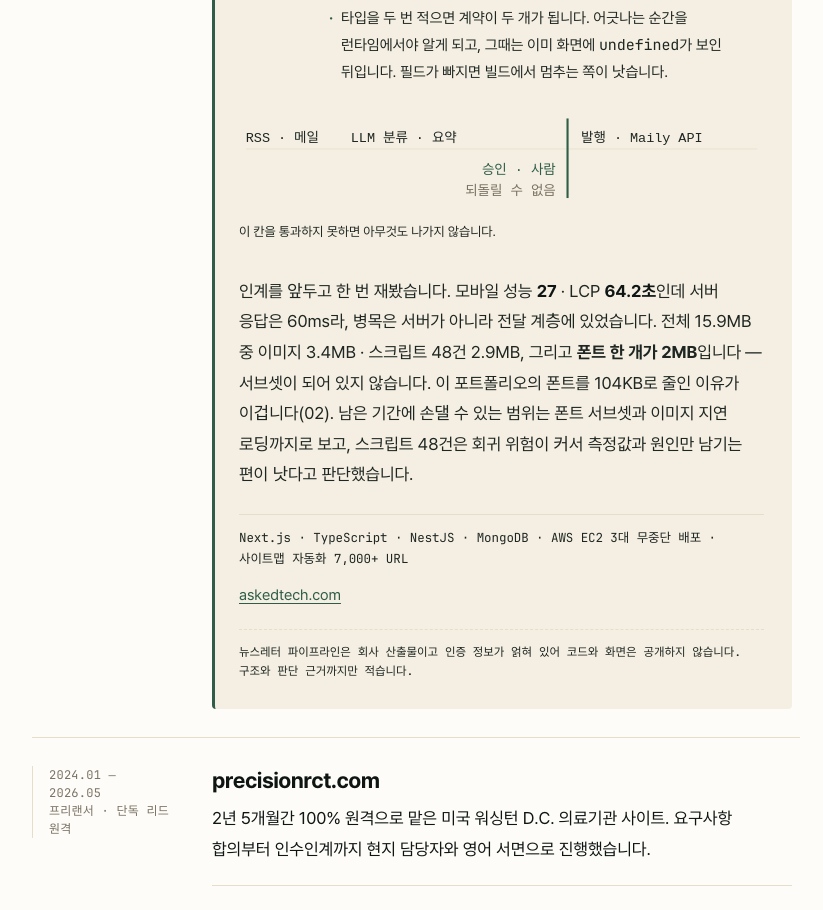
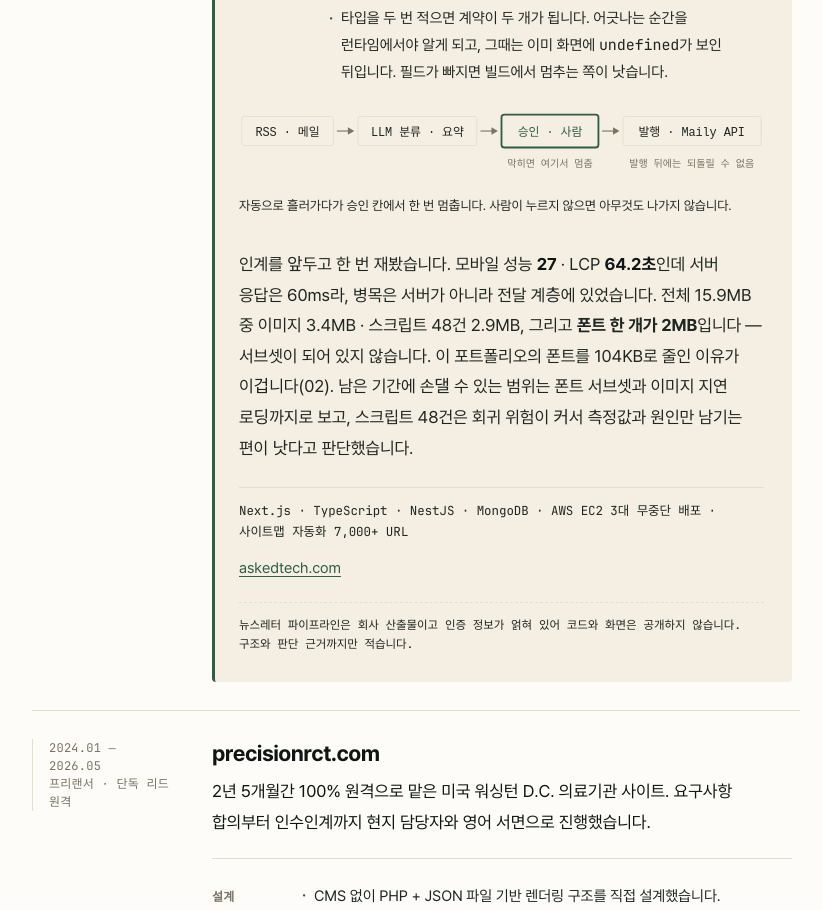
Before and after one commit to JayKim-v/JayKim-v.github.io, a website: page fe/index.html in a window 1280 px wide. Shown: the part 2512-3422 px from the top of the page, without its empty margins (224-1047 px from the left). Drawn offline with Linux system fonts and the light colour scheme.

Commit message:
포트폴리오: 파이프라인 도판을 다시 그린다
읽히지 않는다는 지적을 받고 다시 보니 셋 다 문제였다.

화살표가 없었다. 글자 셋이 가로선 위에 얹혀 있을 뿐이라 흐름도
방향도 보이지 않고, 선은 파이프라인이 아니라 밑줄로 읽혔다.

캡션이 "이 칸"이라고 하는데 칸이 그려져 있지 않았다. 승인을 나타낸
초록 세로선은 게이트가 아니라 표 구분선처럼 보였고, 그 옆에 오른쪽
정렬로 떠 있던 "승인 · 사람"은 무엇에 붙은 라벨인지 알 수 없었다.

승인은 파이프라인 밖에서 막는 장치가 아니라 흐름 안의 한 칸이다.
그렇게 그린다 — 네 칸을 화살표로 잇고, 승인 칸만 테두리를 달리해
구분한다. 아래에 "막히면 여기서 멈춤"과 "발행 뒤에는 되돌릴 수 없음"을
각각 해당 칸 밑에 붙여, 왜 이 칸이 필요한지가 그림 안에서 끝나게 한다.

```diff
--- a/fe/index.html
+++ b/fe/index.html
@@ -174,22 +174,38 @@
               </dl>
 
               <figure class="diagram">
-                <svg viewBox="0 0 620 116" role="img" aria-labelledby="d-t d-d">
+                <svg viewBox="0 0 574 78" role="img" aria-labelledby="d-t d-d">
                   <title id="d-t">뉴스레터 파이프라인의 승인 게이트</title>
-                  <desc id="d-d">RSS와 메일에서 수집한 자료를 LLM이 분류하고 요약한 뒤, 사람이 승인하는 칸을 통과해야만 Maily API로 발행됩니다.</desc>
-                  <path d="M8 46 H612" fill="none" stroke="#E5DECB" stroke-width="1" />
-                  <g fill="#1F2622" font-family="monospace" font-size="16">
-                    <text x="8" y="38">RSS · 메일</text>
-                    <text x="132" y="38">LLM 분류 · 요약</text>
-                    <text x="404" y="38">발행 · Maily API</text>
-                  </g>
-                  <path d="M388 10 V104" fill="none" stroke="#2F5D48" stroke-width="2.5" />
-                  <g font-family="monospace" font-size="16" text-anchor="end">
-                    <text x="374" y="76" fill="#2F5D48">승인 · 사람</text>
-                    <text x="374" y="100" fill="#7A7263">되돌릴 수 없음</text>
+                  <desc id="d-d">RSS와 메일에서 자료를 모으고, LLM이 분류하고 요약한 다음, 사람이 승인하는 칸을 통과해야만 Maily API로 발행됩니다.
+                    승인 칸을 통과하지 못하면 아무것도 발행되지 않습니다. 발행 뒤에는 되돌릴 수 없습니다.</desc>
+
+                  <g font-family="monospace" font-size="13">
+                    <rect x="3" y="7" width="100" height="32" rx="3" fill="#F4EFE2" stroke="#E5DECB" />
+                    <text x="53" y="28" text-anchor="middle" fill="#1F2622">RSS · 메일</text>
+
+                    <path d="M107 23 H120" stroke="#7A7263" stroke-width="1.2" fill="none" />
+                    <path d="M126 23 l-7 -4 v8 z" fill="#7A7263" />
+
+                    <rect x="130" y="7" width="130" height="32" rx="3" fill="#F4EFE2" stroke="#E5DECB" />
+                    <text x="195" y="28" text-anchor="middle" fill="#1F2622">LLM 분류 · 요약</text>
+
+                    <path d="M264 23 H277" stroke="#7A7263" stroke-width="1.2" fill="none" />
+                    <path d="M283 23 l-7 -4 v8 z" fill="#7A7263" />
+
+                    <rect x="287" y="5" width="106" height="36" rx="3" fill="none" stroke="#2F5D48" stroke-width="2" />
+                    <text x="340" y="28" text-anchor="middle" fill="#2F5D48">승인 · 사람</text>
+
+                    <path d="M397 23 H410" stroke="#7A7263" stroke-width="1.2" fill="none" />
+                    <path d="M416 23 l-7 -4 v8 z" fill="#7A7263" />
+
+                    <rect x="420" y="7" width="151" height="32" rx="3" fill="#F4EFE2" stroke="#E5DECB" />
+                    <text x="495" y="28" text-anchor="middle" fill="#1F2622">발행 · Maily API</text>
+
+                    <text x="340" y="62" text-anchor="middle" font-size="11" fill="#7A7263">막히면 여기서 멈춤</text>
+                    <text x="495" y="62" text-anchor="middle" font-size="11" fill="#7A7263">발행 뒤에는 되돌릴 수 없음</text>
                   </g>
                 </svg>
-                <figcaption>이 칸을 통과하지 못하면 아무것도 나가지 않습니다.</figcaption>
+                <figcaption>자동으로 흘러가다가 승인 칸에서 한 번 멈춥니다. 사람이 누르지 않으면 아무것도 나가지 않습니다.</figcaption>
               </figure>
 
               <p class="t-after">인계를 앞두고 한 번 재봤습니다. 모바일 성능 <span class="num">27</span> · LCP <span class="num">64.2초</span>인데 서버 응답은 60ms라, 병목은 서버가 아니라 전달 계층에
```
Also changed, not shown: 1 other file.
